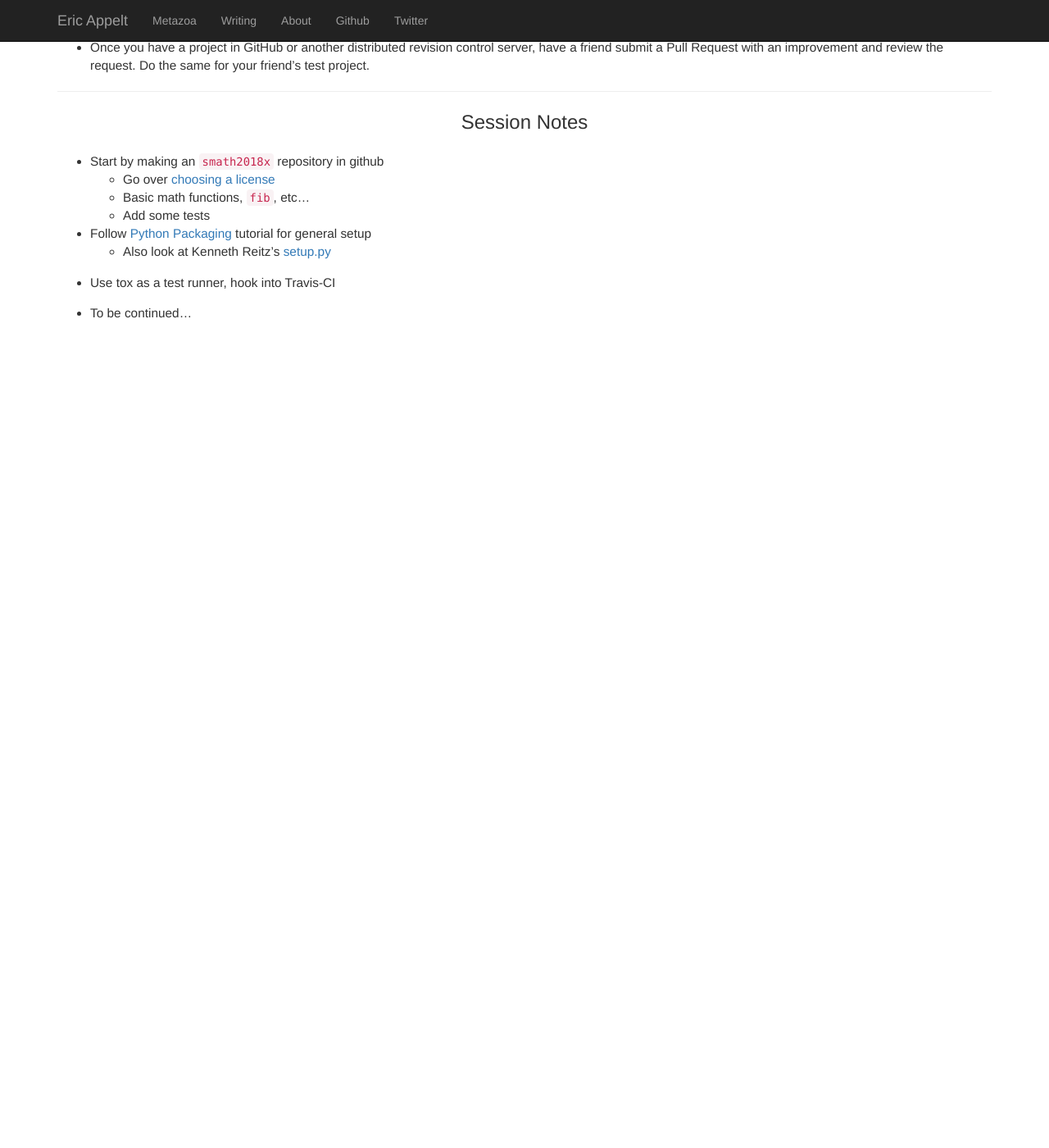
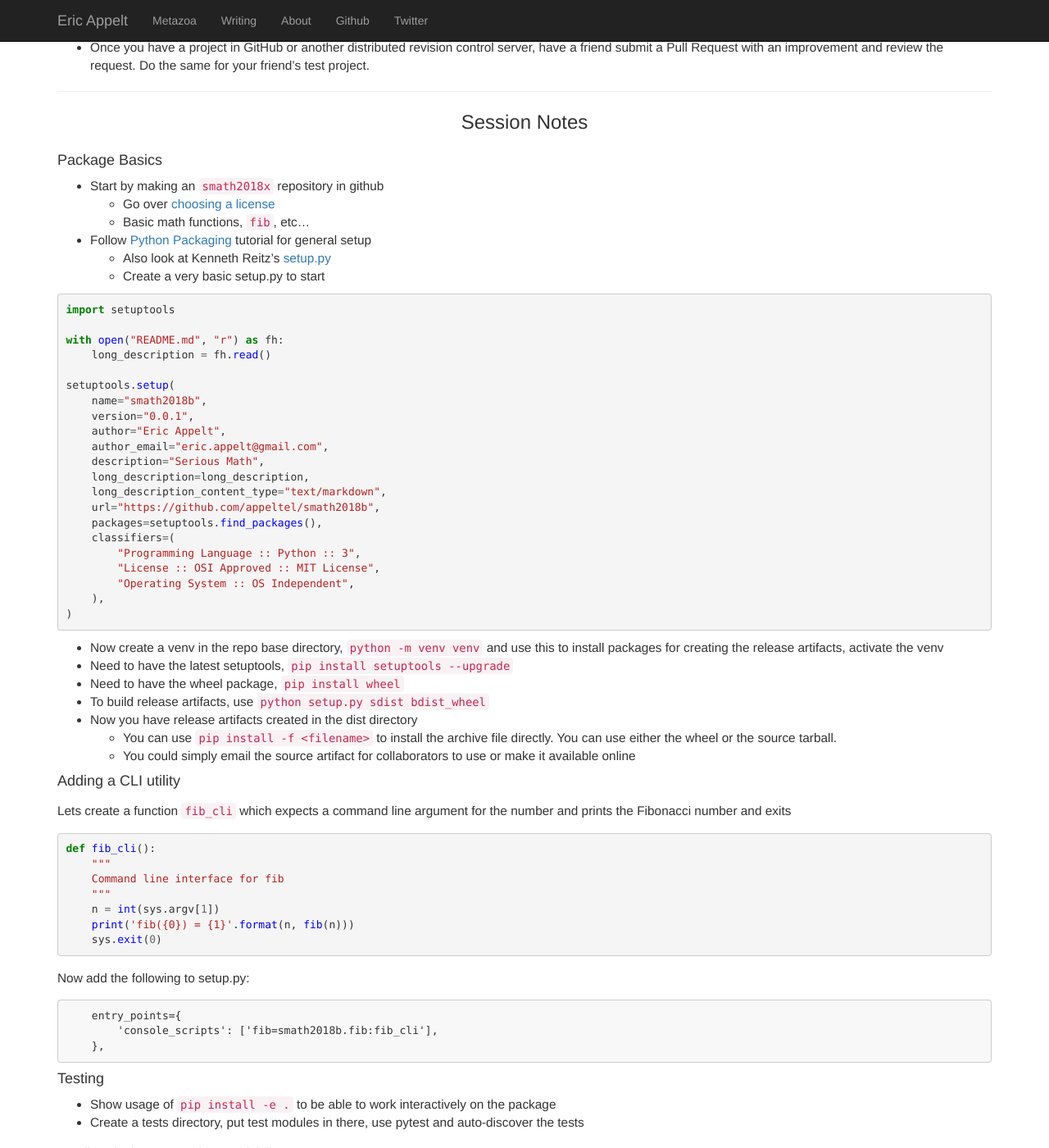
Before and after one commit to appeltel/website-ericappelt, a Jekyll site: the page built from pythonclass/session13.md, in a window 1280 px wide and 1400 px high, scrolled down 545 px. Shown: the whole window at 82% size. Built offline with Jekyll 4.4.1, drawn with Linux system fonts in a browser that asks for light colours; nearby versions of some CDN libraries; before the commit the page ends 948 px from its top, so only the background shows below that; some of the changed text lies outside the part shown.

Commit message:
Add notes to session13

````diff
--- a/pythonclass/session13.md
+++ b/pythonclass/session13.md
@@ -29,15 +29,141 @@ title: Session 13
 
 ### Session Notes
 
+#### Package Basics
+
 * Start by making an `smath2018x` repository in github
   * Go over [choosing a license](https://choosealicense.com/)
   * Basic math functions, `fib`, etc...
-  * Add some tests
 
 * Follow [Python Packaging](https://packaging.python.org/tutorials/packaging-projects/)
   tutorial for general setup
   * Also look at Kenneth Reitz's [setup.py](https://github.com/kennethreitz/setup.py)
+  * Create a very basic setup.py to start
 
-* Use tox as a test runner, hook into Travis-CI
+{% highlight python %}
+import setuptools
 
-* To be continued...
+with open("README.md", "r") as fh:
+    long_description = fh.read()
+
+setuptools.setup(
+    name="smath2018b",
+    version="0.0.1",
+    author="Eric Appelt",
+    author_email="eric.appelt@gmail.com",
+    description="Serious Math",
+    long_description=long_description,
+    long_description_content_type="text/markdown",
+    url="https://github.com/appeltel/smath2018b",
+    packages=setuptools.find_packages(),
+    classifiers=(
+        "Programming Language :: Python :: 3",
+        "License :: OSI Approved :: MIT License",
+        "Operating System :: OS Independent",
+    ),
+)
+{% endhighlight %}
+
+* Now create a venv in the repo base directory, `python -m venv venv`
+  and use this to install packages for creating the release artifacts,
+  activate the venv
+* Need to have the latest setuptools, `pip install setuptools --upgrade`
+* Need to have the wheel package, `pip install wheel`
+* To build release artifacts, use `python setup.py sdist bdist_wheel`
+* Now you have release artifacts created in the dist directory
+  * You can use `pip install -f <filename>` to install the archive file
+    directly. You can use either the wheel or the source tarball.
+  * You could simply email the source artifact for collaborators to use
+    or make it available online
+
+#### Adding a CLI utility
+
+Lets create a function `fib_cli` which expects a command line argument
+for the number and prints the Fibonacci number and exits
+
+{% highlight python %}
+def fib_cli():
+    """
+    Command line interface for fib
+    """
+    n = int(sys.argv[1])
+    print('fib({0}) = {1}'.format(n, fib(n)))
+    sys.exit(0)
+{% endhighlight %}
+
+Now add the following to setup.py:
+
+```
+    entry_points={
+        'console_scripts': ['fib=smath2018b.fib:fib_cli'],
+    },
+```
+
+#### Testing
+
+* Show usage of `pip install -e .` to be able to work interactively on the
+  package
+* Create a tests directory, put test modules in there, use pytest and
+  auto-discover the tests
+
+Install tox in the venv, make a tox.ini file:
+
+```
+[tox]
+envlist = {py34,py35,py36}
+[testenv]
+deps =
+    pytest
+commands = py.test
+```
+
+If you don't have all those python versions installed, you can remove them
+from the ini, but they are useful for Travis (below).
+
+You can easily use Travis Continuous Integration to automatically run
+your tests every time you push a commit to GitHub, or (more advanced) set
+up your own CI system. Here we'll demo Travis.
+
+Here's a Travis yml config to use tox:
+
+```
+language: python
+python:
+  - "3.4"
+  - "3.5"
+  - "3.6"
+install: pip install tox-travis
+script: tox
+```
+
+* Do an example pull request with a new feature and check with Travis
+
+#### Linting
+
+Install `pyflakes` and `pycodestyle`. Run these commands on the repo and
+see if any errors occur.
+
+* Try adding a wrong (5-character) indentation and see what pycodestyle does.
+* Look at the [PEP8](https://www.python.org/dev/peps/pep-0008/) style guide.
+* Try adding an unused import and see what pyflakes says.
+* Try adding linters to Travis
+
+#### Documentation
+
+Install `sphinx` package into the venv
+
+* Setup with `sphinx-quickstart`, discuss the options
+* Use `sphinx-apidoc -o docs smath2018b` to generate autodocs
+* Edit `index.rst` to add some text.
+* Use `make html` to build the pages, and inspect
+
+* Mention [ReadTheDocs](https://readthedocs.org/)
+
+
+#### Publishing
+
+Install twine into the venv
+
+* Make a [test PyPI account](https://test.pypi.org/account/register/)
+* Upload with twine `twine upload --repository-url https://test.pypi.org/legacy/ dist/*`
+* Try installing the package in a fresh venv `pip install -i https://test.pypi.org/simple/ smath2018b`
````
